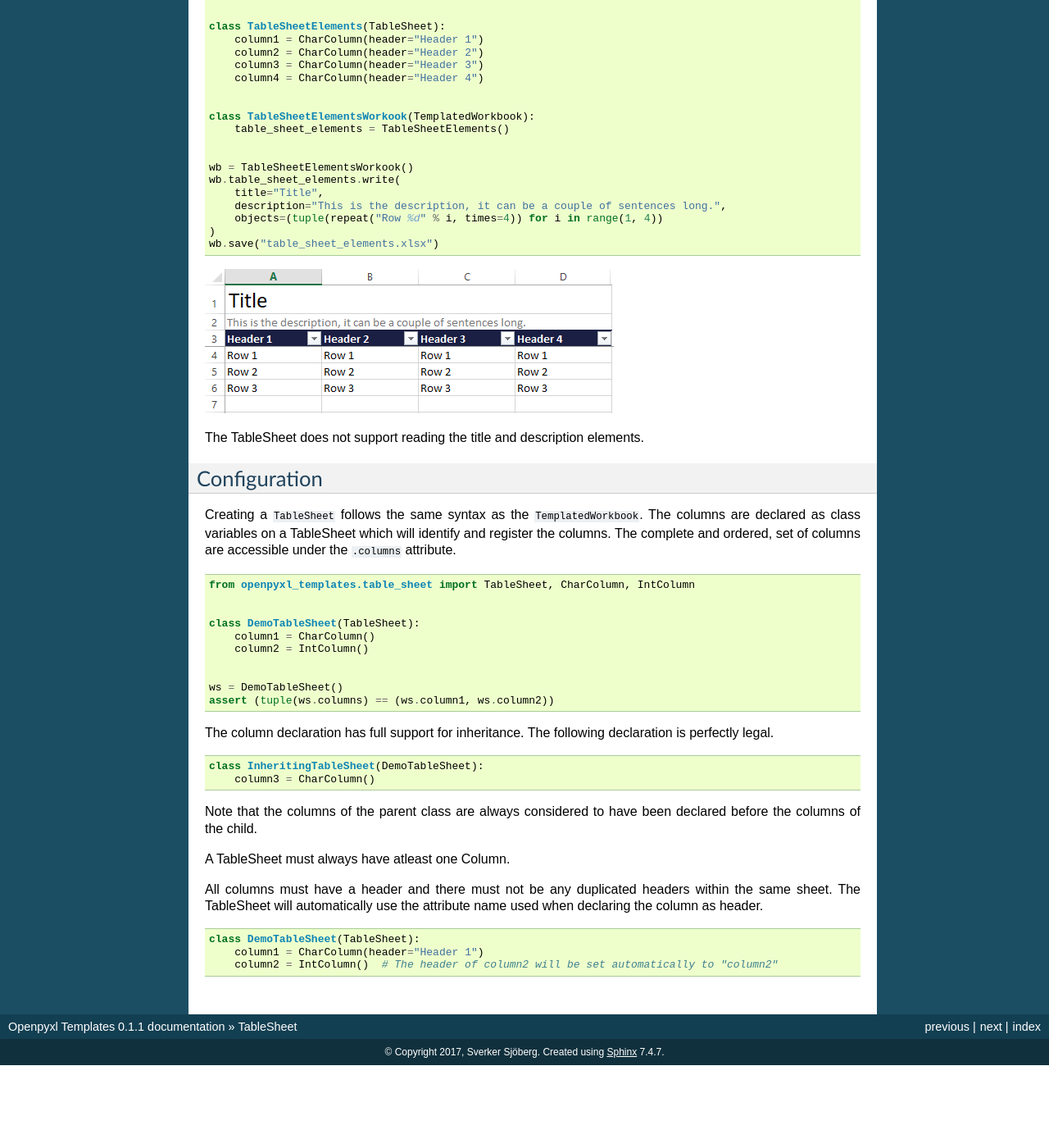
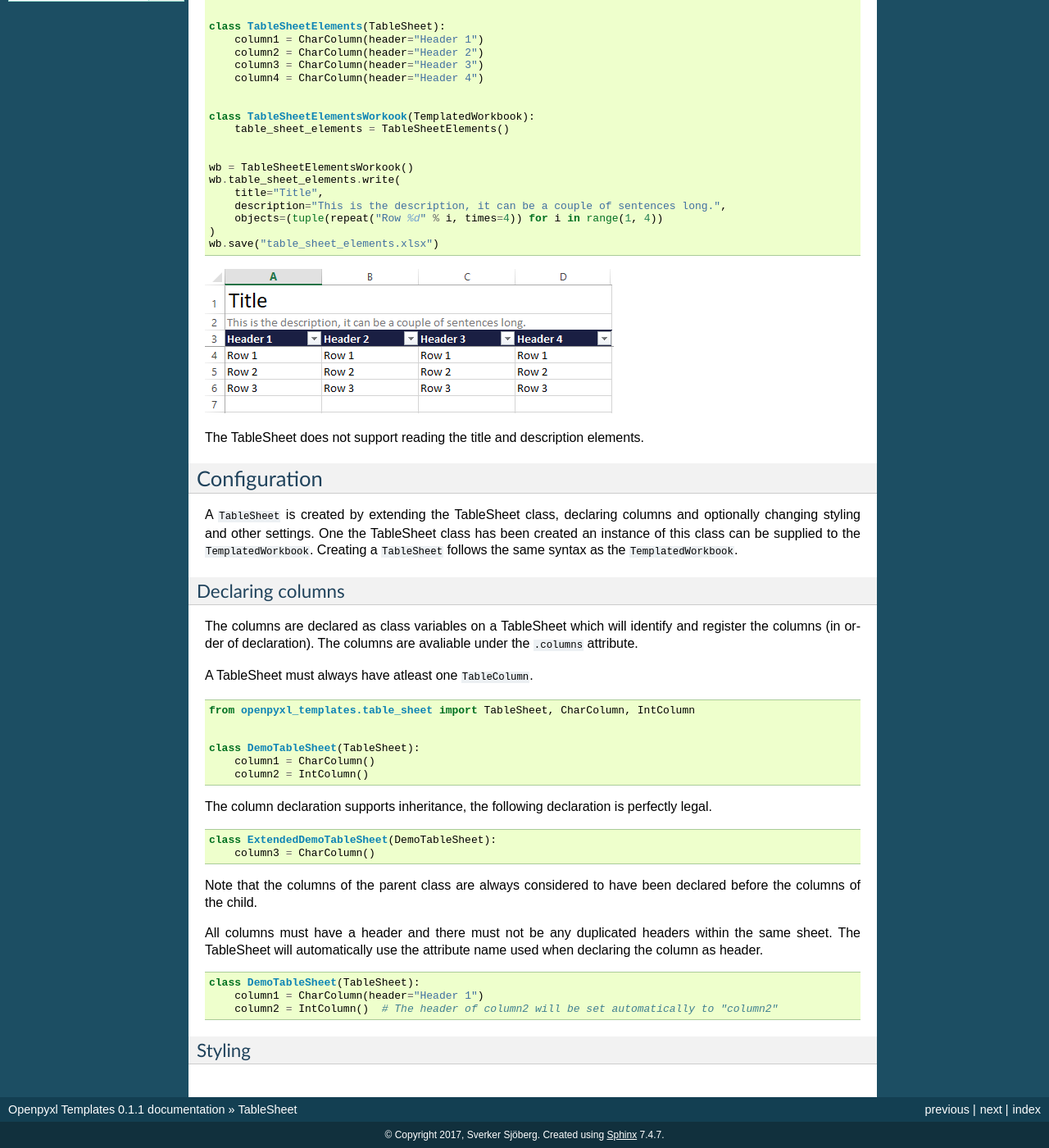
Before and after one commit to SverkerSbrg/openpyxl-templates, a Sphinx documentation site: the page built from docs/table_sheet/table_sheet.rst, in a window 1280 px wide and 1400 px high, scrolled down 403 px. Shown: the whole window at 82% size. Built offline with Sphinx 7.4.7, drawn with Linux system fonts in a browser that asks for light colours; pages that are not in the unit, such as notebooks, are missing from menus; before the commit the page ends 1702 px from its top, so only the background shows below that; some of the changed text lies outside the part shown.

Commit message:
Docs update

```diff
--- a/docs/examples/table_sheet.py
+++ b/docs/examples/table_sheet.py
@@ -10,8 +10,12 @@ ws = DemoTableSheet()
 assert (tuple(ws.columns) == (ws.column1, ws.column2))
 
 
-class InheritingTableSheet(DemoTableSheet):
+class ExtendedDemoTableSheet(DemoTableSheet):
     column3 = CharColumn()
+
+
+ws = ExtendedDemoTableSheet()
+assert (tuple(ws.columns) == (ws.column1, ws.column2, ws.column3))
 
 
 class DemoTableSheet(TableSheet):
--- a/docs/table_sheet/table_sheet.rst
+++ b/docs/table_sheet/table_sheet.rst
@@ -21,21 +21,30 @@ The TableSheet does not support reading the title and description elements.
 Configuration
 -------------
 
-Creating a ``TableSheet`` follows the same syntax as the ``TemplatedWorkbook``. The columns are declared as class variables on a TableSheet which will identify and register the columns. The complete and ordered, set of columns are accessible under the ``.columns`` attribute.
+A ``TableSheet`` is created by extending the TableSheet class, declaring columns and optionally changing styling and other settings. One the TableSheet class has been created an instance of this class can be supplied to the ``TemplatedWorkbook``.
+Creating a ``TableSheet`` follows the same syntax as the ``TemplatedWorkbook``.
+
+Declaring columns
+^^^^^^^^^^^^^^^^^
+The columns are declared as class variables on a TableSheet which will identify and register the columns (in order of declaration). The columns are avaliable under the ``.columns`` attribute.
+
+A TableSheet must always have atleast one ``TableColumn``.
 
 .. literalinclude:: ../examples/table_sheet.py
-    :lines: 1-10
+    :lines: 1-6
 
-The column declaration has full support for inheritance. The following declaration is perfectly legal.
+The column declaration supports inheritance, the following declaration is perfectly legal.
 
 .. literalinclude:: ../examples/table_sheet.py
     :lines: 13-14
 
 Note that the columns of the parent class are always considered to have been declared before the columns of the child.
 
-A TableSheet must always have atleast one Column.
 
 All columns must have a header and there must not be any duplicated headers within the same sheet. The TableSheet will automatically use the attribute name used when declaring the column as header.
 
 .. literalinclude:: ../examples/table_sheet.py
-    :lines: 17-19
+    :lines: 21-23
+
+Styling
+^^^^^^^
```
